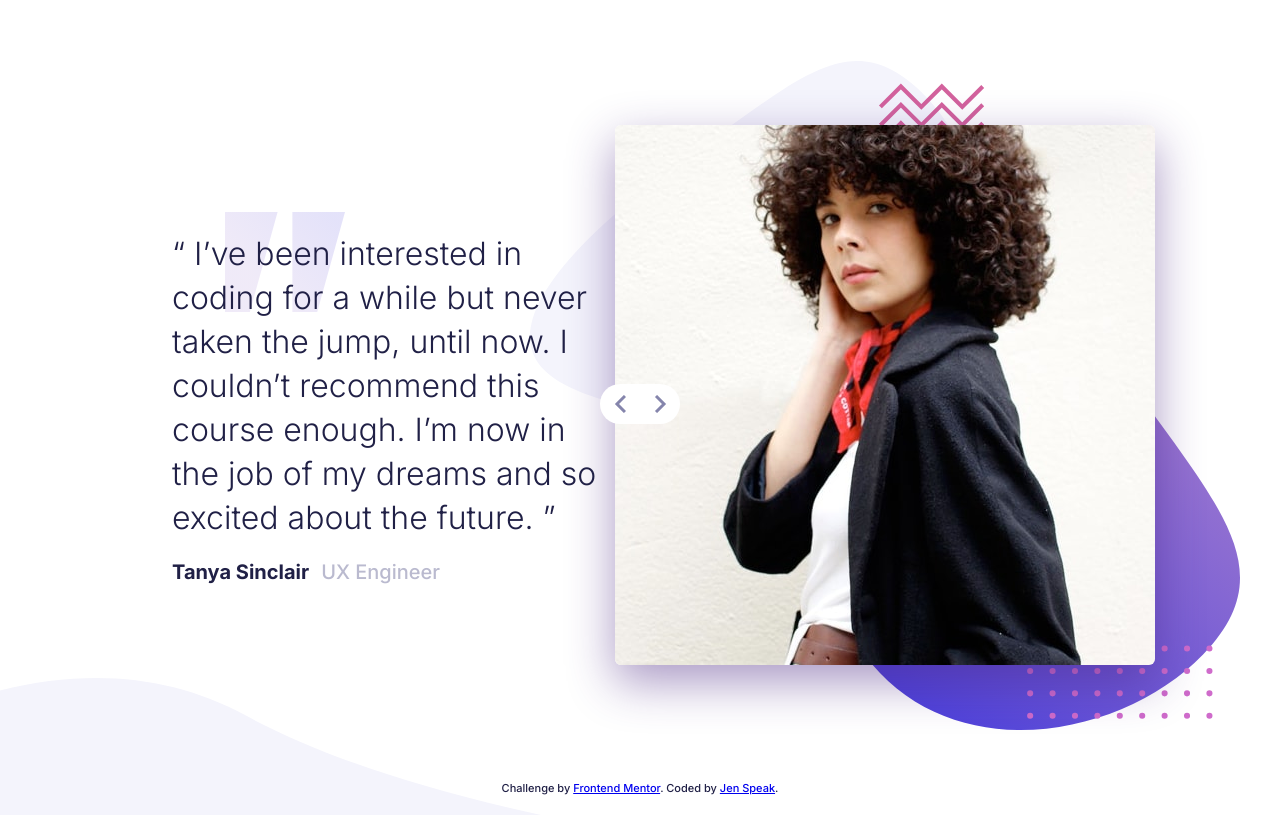
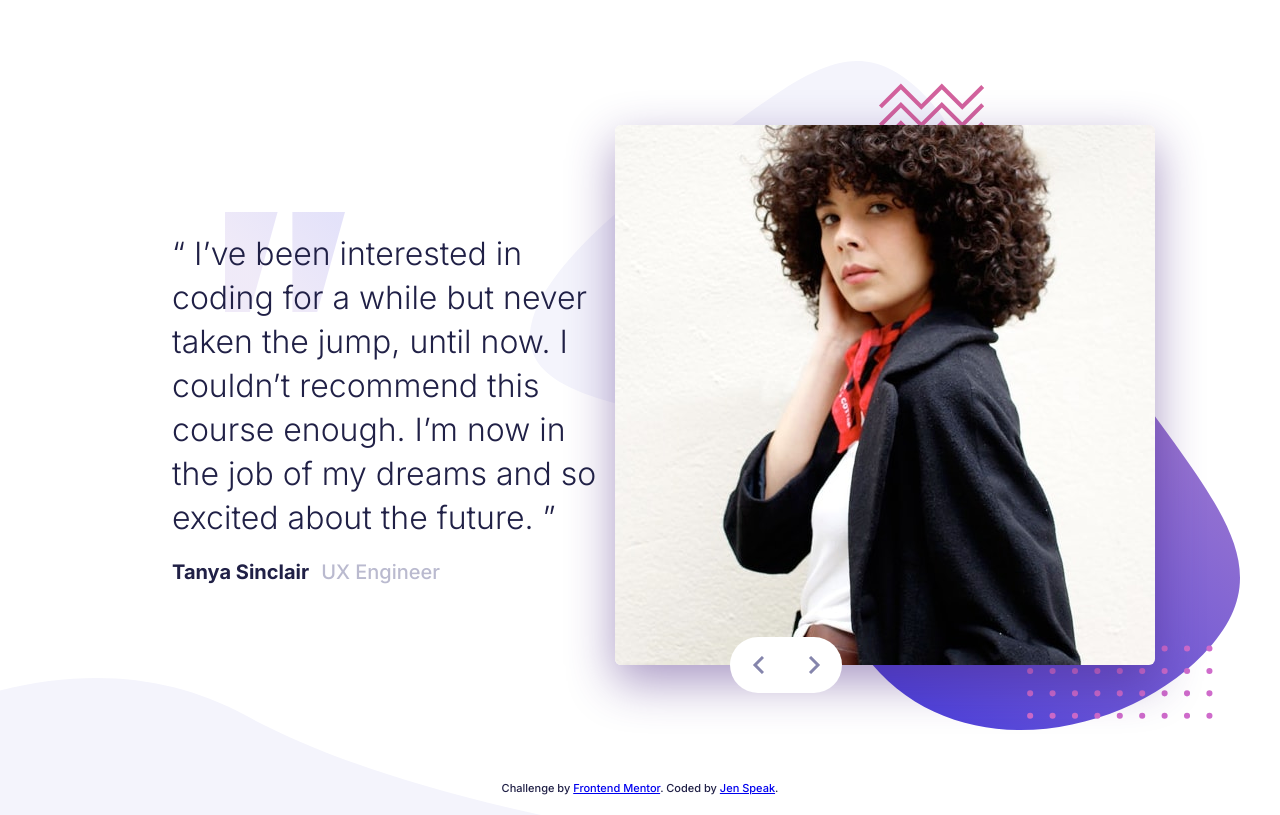
Before and after one commit to En-Jen/testimonial-slider, a website: page index.html in a window 1280 px wide. Drawn offline with Linux system fonts and the light colour scheme.

Commit message:
positioned buttons on all screen sizes

```diff
--- a/sass/main.scss
+++ b/sass/main.scss
@@ -60,6 +60,7 @@ body {
 
 .slider {
     width: 100%;
+    max-width: 1400px;
     position: relative;
 }
 
@@ -207,16 +208,28 @@ body {
     border-radius: 50px;
     overflow: hidden;
     position: absolute;
-    top: 183px;
+    top: 187px;
     left: 50%;
     transform: translateX(-50%);
 
     @media screen and (min-width: 340px) {
-        top: 257px;
+        top: 261px;
     }
 
     @media screen and (min-width: 600px) {
-        top: 344px;
+        top: 354px;
+    }
+
+    @media screen and (min-width: 900px) {
+        top: 435px;
+        left: 65%;
+    }
+
+    @media screen and (min-width: 1200px) {
+        width: 11.2rem;
+        height: 5.6rem;
+        top: 597px;
+        left: 62.2%;
     }
 
     .prev, .next {
```
Also changed, not shown: css/style.css.
